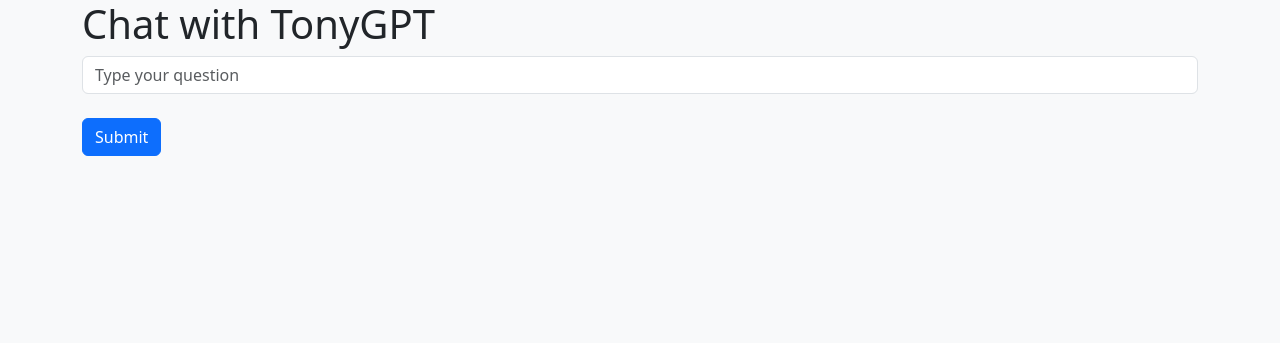
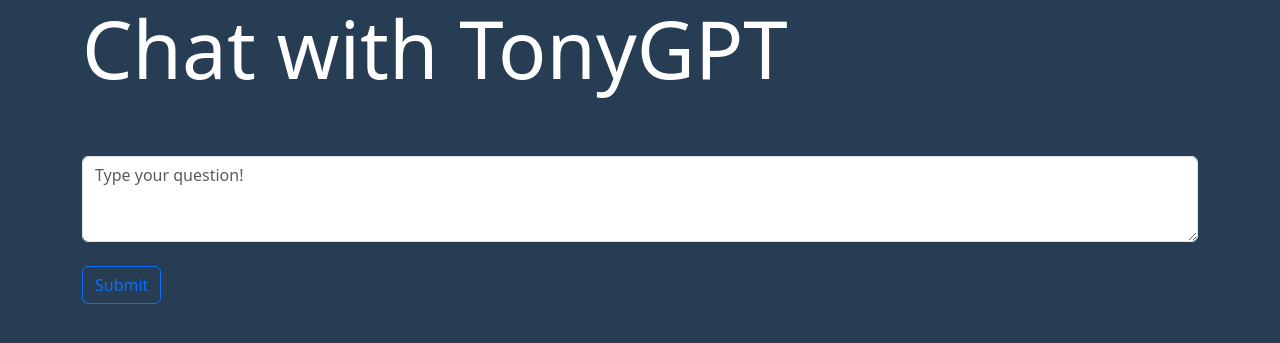
Before and after one commit to khalua/zoltar, a Flask app: page / in a window 1280 px wide. Shown: the top 343 px of the page. Run offline with Flask 3, Linux system fonts and the light colour scheme.

Commit message:
added some css styling

```diff
--- a/static/custom.css
+++ b/static/custom.css
@@ -1,6 +1,6 @@
 /* custom.css */
 body {
-    background-color: #f8f9fa;
+    background-color: #263d53;
 }
 
 .custom-button {
@@ -14,3 +14,13 @@
     margin-top: 30px;
     margin-bottom: 30px;
 }
+
+h1 {
+    color: white;
+}
+
+h1.display-1 {
+    margin-bottom: 60px;
+
+
+}
--- a/templates/index.html
+++ b/templates/index.html
@@ -5,16 +5,13 @@
 
 {% block content %}
 
-<h1>Chat with TonyGPT</h1>
+<h1 class="display-1">Chat with TonyGPT</h1>
 
 <div class="mb-3">
     <form action="/submit" method="post">
-        <!-- Form group for the input field -->
-        <div class="form-group">
-            <input type="text" class="form-control" name="user_input" placeholder="Type your question" required>
-        </div>
+        <textarea type="text" class="form-control" rows="3" name="user_input" placeholder="Type your question!" required></textarea>
         <br>
-        <button type="submit" class="btn btn-primary">Submit</button>
+        <button type="submit" class="btn btn-outline-primary">Submit</button>
     </form>
 </div>
 
--- a/templates/response.html
+++ b/templates/response.html
@@ -5,9 +5,9 @@
 
 {% block content %}
 
-    <h1>Response from GPT</h1>
+    <h1 class="display-1">Response from GPT</h1>
 
-    <img id="dummy" src="{{ url_for('static', filename='default.jpg') }}" alt="Ventriloquist Dummy" height="600">
+    <img id="dummy" src="{{ url_for('static', filename='default.jpg') }}" alt="Ventriloquist Dummy" class="img-fluid">
 
     <br>
 
```
